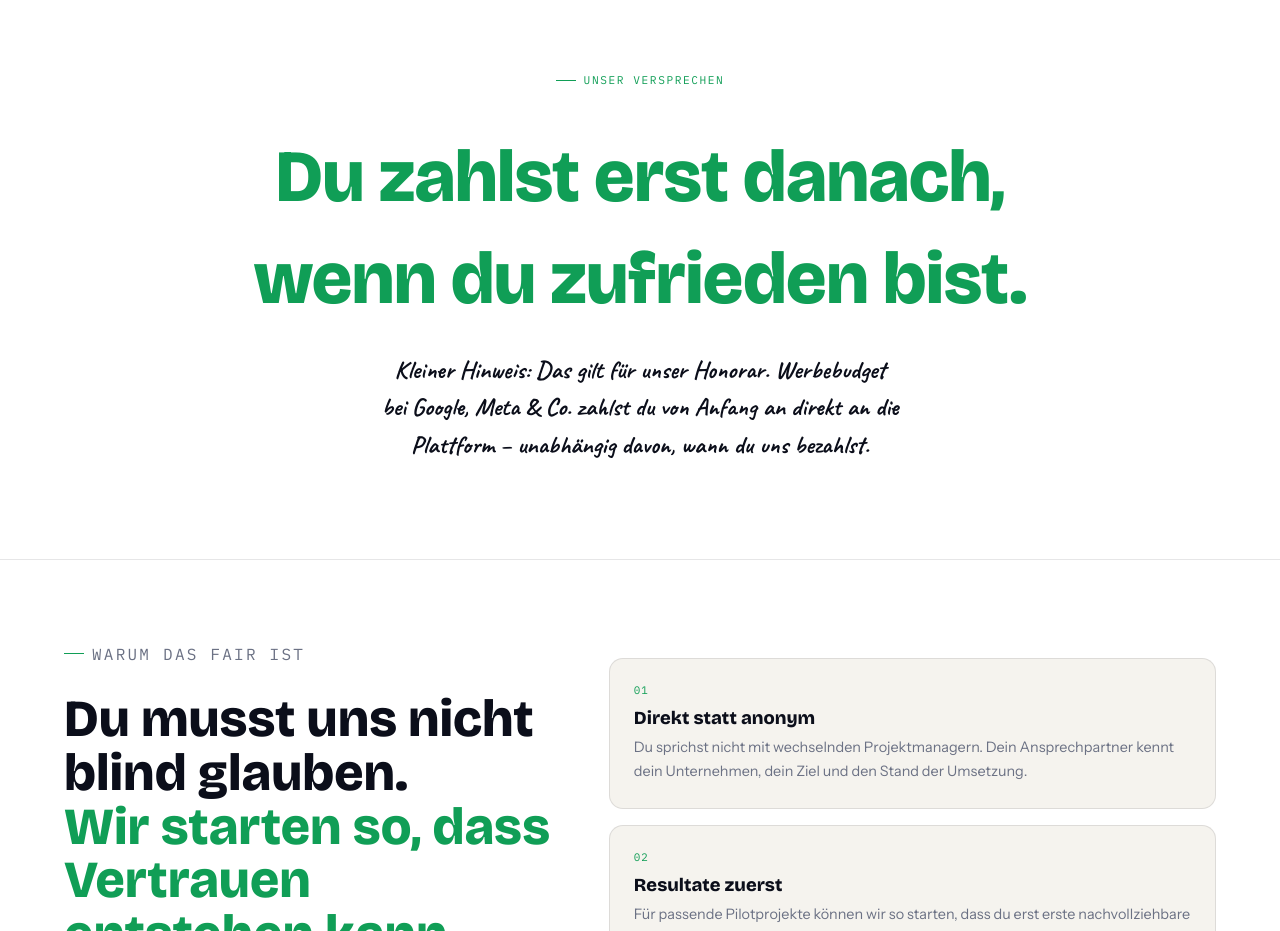
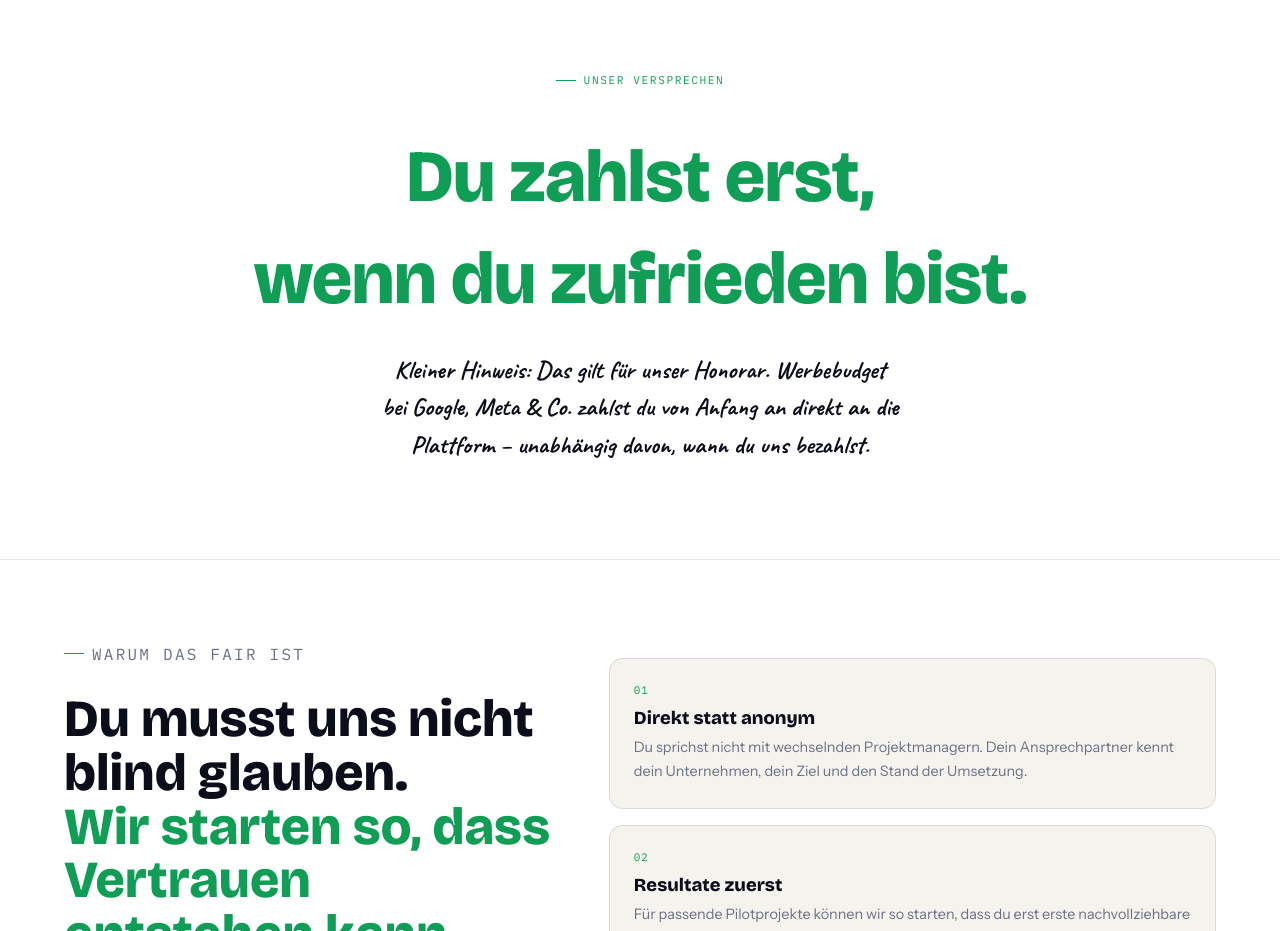
Before and after one commit to 1-david-1/website, a plain HTML site: page index.html in a window 1280 px wide. Shown: the part 2300-3231 px from the top of the page. Drawn offline with nearby package versions, Linux system fonts and the light colour scheme.

Commit message:
Update hidden span text for clarity

```diff
--- a/index.html
+++ b/index.html
@@ -183,8 +183,8 @@
       <div class="usp-inner">
         <p class="page-label sr">Unser Versprechen</p>
         <h2 class="usp-hw" id="uspHandwriting">
-          <span class="visually-hidden">Du zahlst erst danach, wenn du zufrieden bist.</span>
-          <span class="usp-hw-line" data-usp-line aria-hidden="true">Du zahlst erst danach,</span>
+          <span class="visually-hidden">Du zahlst erst, wenn du zufrieden bist.</span>
+          <span class="usp-hw-line" data-usp-line aria-hidden="true">Du zahlst erst,</span>
           <span class="usp-hw-line" data-usp-line aria-hidden="true">wenn du zufrieden bist.</span>
         </h2>
         <p class="usp-note sr" data-d="1">Kleiner Hinweis: Das gilt für unser Honorar. Werbebudget bei Google, Meta &amp; Co. zahlst du von Anfang an direkt an die Plattform – unabhängig davon, wann du uns bezahlst.</p>
```
